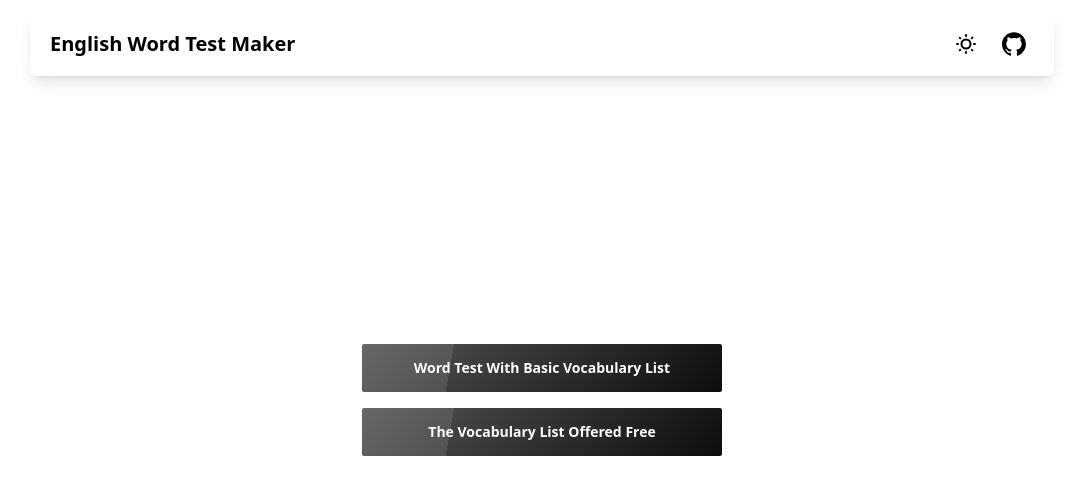
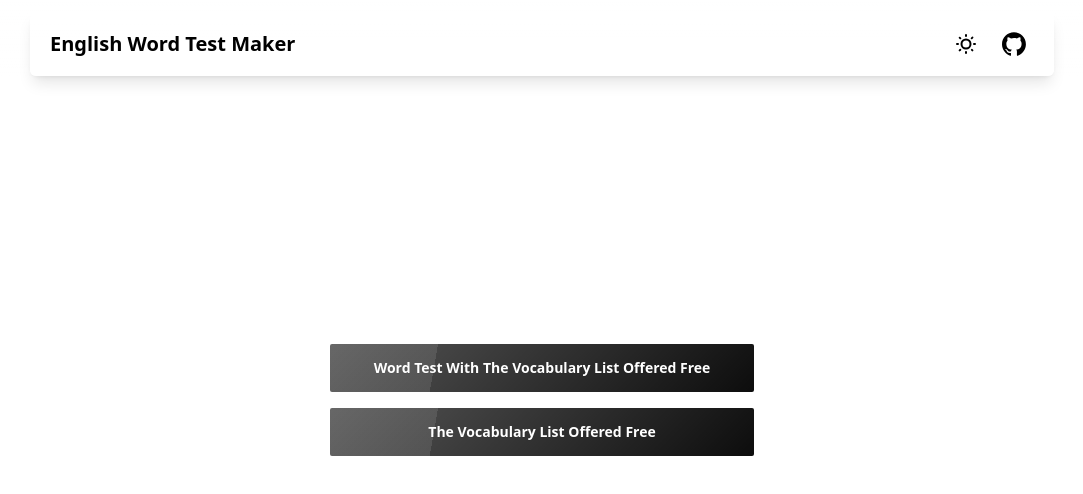
Before and after one commit to lala-p/englishwordtestmaker, a React (Vite) app: page / in a window 1280 px wide. Shown: the top 494 px of the page, without its empty margins (98-1181 px from the left). Built offline with nearby package versions, Linux system fonts and the light colour scheme.

Commit message:
make a word test with the vocabulary list offered free

```diff
--- a/package.json
+++ b/package.json
@@ -11,7 +11,7 @@
   },
   "dependencies": {
     "@tanstack/react-query": "^5.56.2",
-    "@types/js-cookie": "^3.0.6",
+    "js-cookie": "^3.0.5",
     "react": "^18.3.1",
     "react-dom": "^18.3.1",
     "react-router-dom": "^6.26.2",
@@ -19,6 +19,7 @@
   },
   "devDependencies": {
     "@eslint/js": "^9.9.0",
+    "@types/js-cookie": "^3.0.6",
     "@types/react": "^18.3.3",
     "@types/react-dom": "^18.3.0",
     "@typescript-eslint/eslint-plugin": "^8.6.0",
--- a/src/commonFun.ts
+++ b/src/commonFun.ts
@@ -1,7 +1,7 @@
 export const sleep = (delay: number) => new Promise((resolve) => setTimeout(resolve, delay))
 
 export const dateFormat = (date: Date): string => {
-	const ymd = `now.getFullYear()}-${date.getMonth().toString().padStart(2, "0")}-${date.getDate().toString().padStart(2, "0")}`
+	const ymd = `${date.getFullYear()}-${date.getMonth().toString().padStart(2, "0")}-${date.getDate().toString().padStart(2, "0")}`
 	const hms = `${date.getHours().toString().padStart(2, "0")}:${date.getMinutes().toString().padStart(2, "0")}:${date.getSeconds().toString().padStart(2, "0")}`
 
 	return `${ymd} ${hms}`
--- a/src/components/page/IndexHome.tsx
+++ b/src/components/page/IndexHome.tsx
@@ -7,9 +7,12 @@ const IndexHome = () => {
 		<>
 			<Header />
 			<MainContainer>
-				<div className="w-full max-w-96 absolute top-1/2 left-1/2 transform -translate-x-1/2 -translate-y-1/2 px-3 flex flex-col gap-4">
-					<Link to={`/vocabularylist`} className="btn btn-block glass bg-primary text-primary-content hover:bg-primary hover:bg-opacity-70">
-						Word Test With Basic Vocabulary List
+				<div className="w-full max-w-md absolute top-1/2 left-1/2 transform -translate-x-1/2 -translate-y-1/2 px-3 flex flex-col gap-4">
+					<Link
+						to={`/wordtest/create?vocabularyId=helloword`}
+						className="btn btn-block glass bg-primary text-primary-content hover:bg-primary hover:bg-opacity-70"
+					>
+						Word Test With The Vocabulary List Offered Free
 					</Link>
 					<Link to={`/vocabularylist`} className="btn btn-block glass bg-primary text-primary-content hover:bg-primary hover:bg-opacity-70">
 						The Vocabulary List Offered Free
--- a/src/components/page/Root.tsx
+++ b/src/components/page/Root.tsx
@@ -4,10 +4,10 @@ import { Outlet } from "react-router-dom"
 import useThemeStore from "../../hooks/useThemeStore"
 
 const Root = () => {
-	const { initTheme } = useThemeStore()
+	const { initThemeStore } = useThemeStore()
 
 	useEffect(() => {
-		initTheme()
+		initThemeStore()
 	}, [])
 
 	return (
--- a/src/components/page/VocabularyList.tsx
+++ b/src/components/page/VocabularyList.tsx
@@ -37,7 +37,7 @@ const VocabularyList = () => {
 					<table className="table">
 						<thead className="text-center">
 							<tr>
-								<th>ID</th>
+								<th>NO</th>
 								<th>word</th>
 								<th>meaning</th>
 								<th>dictionary</th>
@@ -81,7 +81,7 @@ const VocabularyList = () => {
 
 	return (
 		<>
-			<Header subTitle="Basic Vocabulary List" />
+			<Header subTitle="Vocabulary List" />
 			<MainContainer>
 				<div className="max-w-5xl m-auto py-20 flex flex-col gap-12 items-center">
 					<TableAndPagination query={vocabularyListQuery} />
--- /dev/null
+++ b/src/components/page/wordTest/Create.tsx
@@ -0,0 +1,51 @@
+import { useEffect } from "react"
+import { useSearchParams, useNavigate } from "react-router-dom"
+import { useMutation } from "@tanstack/react-query"
+
+import { createWordTest } from "../../../fetchdata/wordTest"
+
+const setting = {
+	vocabularyId: "helloword",
+	multipleChoice: 5,
+	question: 30,
+}
+
+const CreateWordTest = () => {
+	const [searchParams] = useSearchParams()
+	const navigate = useNavigate()
+
+	const mutation = useMutation({
+		mutationFn: () =>
+			createWordTest({
+				id: searchParams.get("id") ?? undefined,
+				vocabularyId: searchParams.get("vocabularyId") ?? setting.vocabularyId,
+				multipleChoice: searchParams.get("multipleChoice") === null ? setting.multipleChoice : Number(searchParams.get("multipleChoice")),
+				question: searchParams.get("question") === null ? setting.question : Number(searchParams.get("question")),
+				description: searchParams.get("description") ?? undefined,
+			}),
+	})
+
+	useEffect(() => {
+		mutation.mutate()
+		// eslint-disable-next-line react-hooks/exhaustive-deps
+	}, [])
+
+	useEffect(() => {
+		if (mutation.isSuccess) {
+			navigate("/vocabularylist", { replace: true })
+		}
+		// eslint-disable-next-line react-hooks/exhaustive-deps
+	}, [mutation.isSuccess])
+
+	if (mutation.isError) return <>error</>
+
+	return (
+		<>
+			<div className="absolute top-1/2 left-1/2 transform -translate-x-1/2 -translate-y-1/2">
+				<span className=" loading loading-bars loading-lg"></span>
+			</div>
+		</>
+	)
+}
+
+export default CreateWordTest
--- a/src/fetchdata/wordTest.ts
+++ b/src/fetchdata/wordTest.ts
@@ -1,6 +1,6 @@
 import Cookies from "js-cookie"
 import { VocabularyIdT, VocabularyListIdT, VocabularyT } from "./vocabulary"
-import { dateFormat, randomInt, randomIntArr } from "../commonFun"
+import { dateFormat, randomInt, randomIntArr, sleep } from "../commonFun"
 import { myVocabularyList } from "./vocabulary/data"
 
 export type WordTestIdT = string
@@ -13,7 +13,7 @@ interface WordTestInfoT {
 	description?: string
 }
 
-interface QuestionT {
+export interface QuestionT {
 	type: "word" | "meaning"
 	correctAnswer: VocabularyIdT
 	wrongAnswer: VocabularyIdT[]
@@ -39,6 +39,8 @@ export const createWordTest = async (request: {
 	question: number
 	description?: string
 }): Promise<WordTestIdT> => {
+	await sleep(2000)
+
 	const newWordTestInfoArr: WordTestInfoT[] = JSON.parse(Cookies.get("wordTestInfoArr") ?? "[]")
 	const wordTestIdArr = newWordTestInfoArr.map((info) => info.id)
 
--- a/src/hooks/useThemeStore.ts
+++ b/src/hooks/useThemeStore.ts
@@ -24,7 +24,7 @@ type StateT = {
 }
 
 type ActionsT = {
-	initTheme: () => void
+	initThemeStore: () => void
 	// eslint-disable-next-line no-unused-vars
 	setTheme: (theme: ThemeT) => void
 }
@@ -35,7 +35,7 @@ const initialState: StateT = {
 
 const useThemeStore = create<StateT & ActionsT>((set) => ({
 	...initialState,
-	initTheme: () => {
+	initThemeStore: () => {
 		const savedTheme = localStorage.getItem("theme")
 		let changedTheme: ThemeT = "light"
 
--- /dev/null
+++ b/src/hooks/useWordTestStore.ts
@@ -0,0 +1,32 @@
+import { create } from "zustand"
+import { QuestionT, WordTestIdT } from "../fetchdata/wordTest"
+import { VocabularyT } from "../fetchdata/vocabulary"
+
+type StateT = {
+	current: {
+		id?: WordTestIdT
+		vocabularyArr: VocabularyT[]
+		questionArr: QuestionT[]
+		answerArr: Array<number>
+	}
+}
+
+type ActionsT = {
+	initWordTestStore: () => void
+}
+
+const initialState: StateT = {
+	current: {
+		id: undefined,
+		vocabularyArr: [],
+		questionArr: [],
+		answerArr: [],
+	},
+}
+
+const useWordTestStore = create<StateT & ActionsT>((set) => ({
+	...initialState,
+	initWordTestStore: () => {},
+}))
+
+export default useWordTestStore
--- a/src/main.tsx
+++ b/src/main.tsx
@@ -6,6 +6,7 @@ import "./index.css"
 import Root from "./components/page/Root"
 import IndexHome from "./components/page/IndexHome"
 import VocabularyList from "./components/page/VocabularyList"
+import CreateWordTest from "./components/page/wordTest/Create"
 
 const queryClient = new QueryClient()
 
@@ -13,7 +14,8 @@ const router = createBrowserRouter(
 	createRoutesFromElements(
 		<Route path="/" element={<Root />} errorElement={<h1>error</h1>}>
 			<Route index element={<IndexHome />} />
-			<Route path="/vocabularylist/:vocabularylistId" element={<VocabularyList />} />
+			<Route path="/vocabularylist/:vocabularylistId?" element={<VocabularyList />} />
+			<Route path="/wordtest/create" element={<CreateWordTest />} />
 		</Route>,
 	),
 )
```
Also changed, not shown: 1 other file (tests, documents, lock files or other folders).
